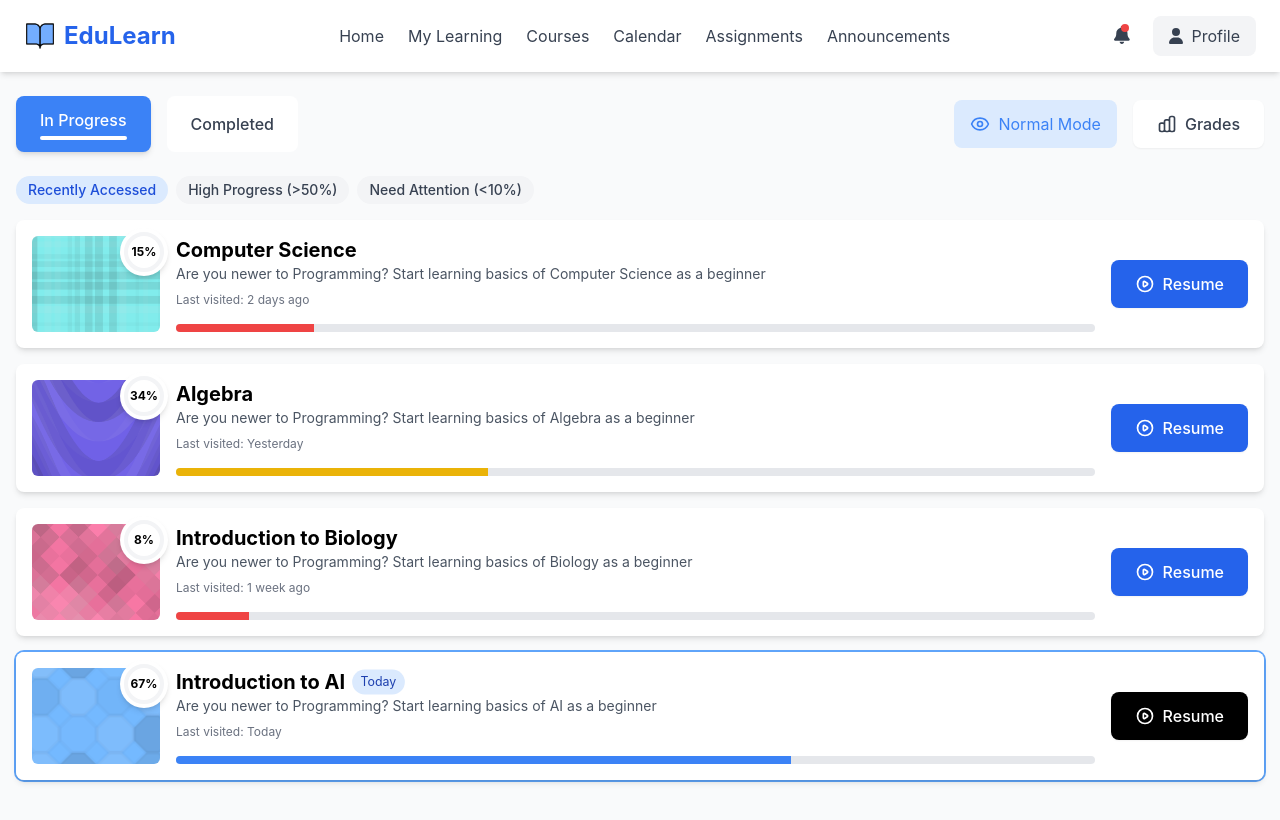
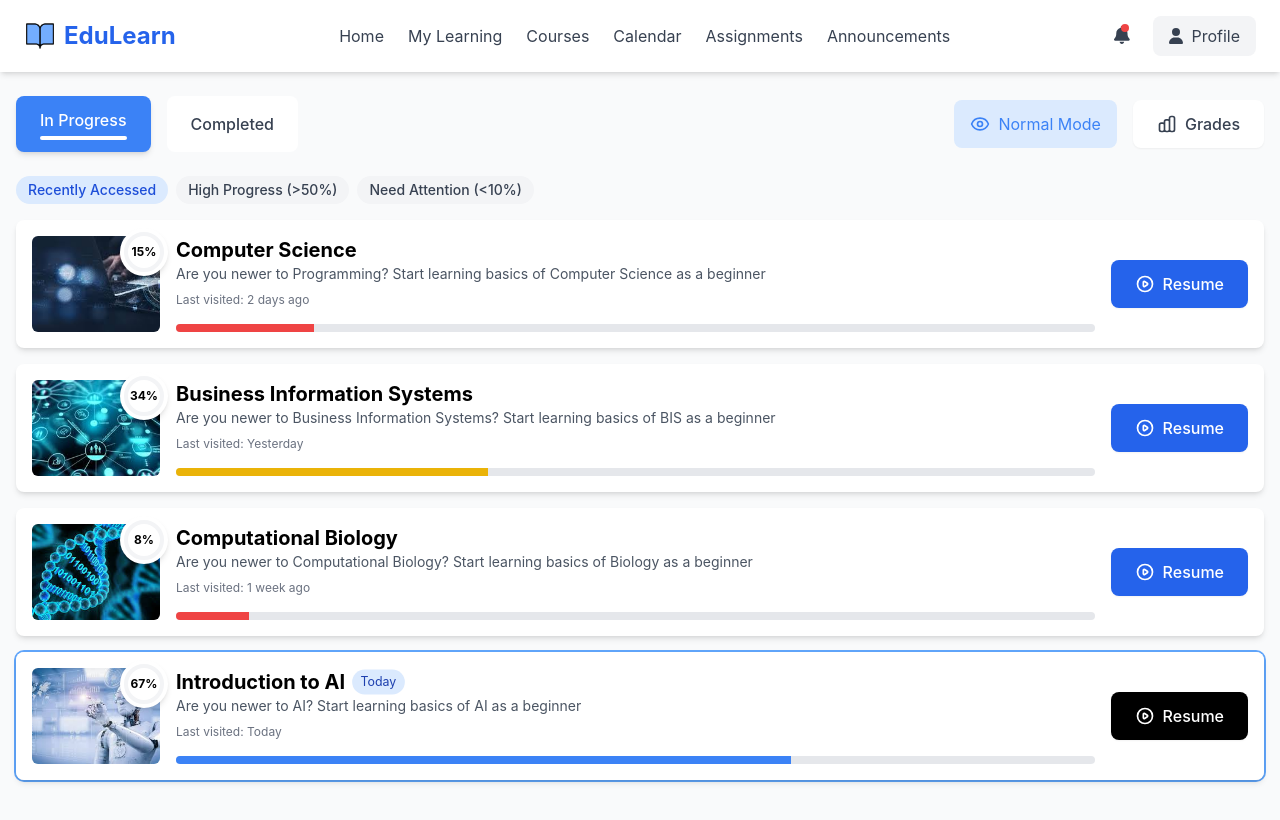
Before and after one commit to michellenikeetha/manual_adhd_lms, a React (Create React App) app: page /my-learning in a window 1280 px wide. Built offline with nearby package versions, Linux system fonts and the light colour scheme.

Commit message:
my learning images

```diff
--- a/src/components/MyLearningPage.jsx
+++ b/src/components/MyLearningPage.jsx
@@ -4,13 +4,13 @@ import SignedInNavbar from './SignedInNavbar';
 import { useNavigate } from 'react-router-dom';
 import { motion, AnimatePresence } from 'framer-motion';
 import { Eye, EyeOff } from 'lucide-react';
-import course1 from '../assets/course1.png';
-import course2 from '../assets/course2.png';
-import course3 from '../assets/course3.png';
-import course4 from '../assets/course4.png';
-import course5 from '../assets/course5.png';
-import course6 from '../assets/course6.png';
-import course7 from '../assets/course7.png';
+import course1 from '../assets/c1.jfif';
+import course2 from '../assets/c8.jfif';
+import course3 from '../assets/c7.jfif';
+import course4 from '../assets/c9.jfif';
+import course5 from '../assets/c5.jpg';
+import course6 from '../assets/c6.jfif';
+import course7 from '../assets/c3.jfif';
 
 const MyLearning = () => {
   const [activeTab, setActiveTab] = useState('in-progress');
@@ -31,16 +31,16 @@ const MyLearning = () => {
     {
       id: 2,
       image: course2,
-      title: 'Algebra',
-      description: 'Are you newer to Programming? Start learning basics of Algebra as a beginner',
+      title: 'Business Information Systems',
+      description: 'Are you newer to Business Information Systems? Start learning basics of BIS as a beginner',
       progress: 34,
       lastAccessed: 'Yesterday',
     },
     {
       id: 3,
       image: course3,
-      title: 'Introduction to Biology',
-      description: 'Are you newer to Programming? Start learning basics of Biology as a beginner',
+      title: 'Computational Biology',
+      description: 'Are you newer to Computational Biology? Start learning basics of Biology as a beginner',
       progress: 8,
       lastAccessed: '1 week ago',
     },
@@ -48,7 +48,7 @@ const MyLearning = () => {
       id: 4,
       image: course4,
       title: 'Introduction to AI',
-      description: 'Are you newer to Programming? Start learning basics of AI as a beginner',
+      description: 'Are you newer to AI? Start learning basics of AI as a beginner',
       progress: 67,
       lastAccessed: 'Today',
     },
```
